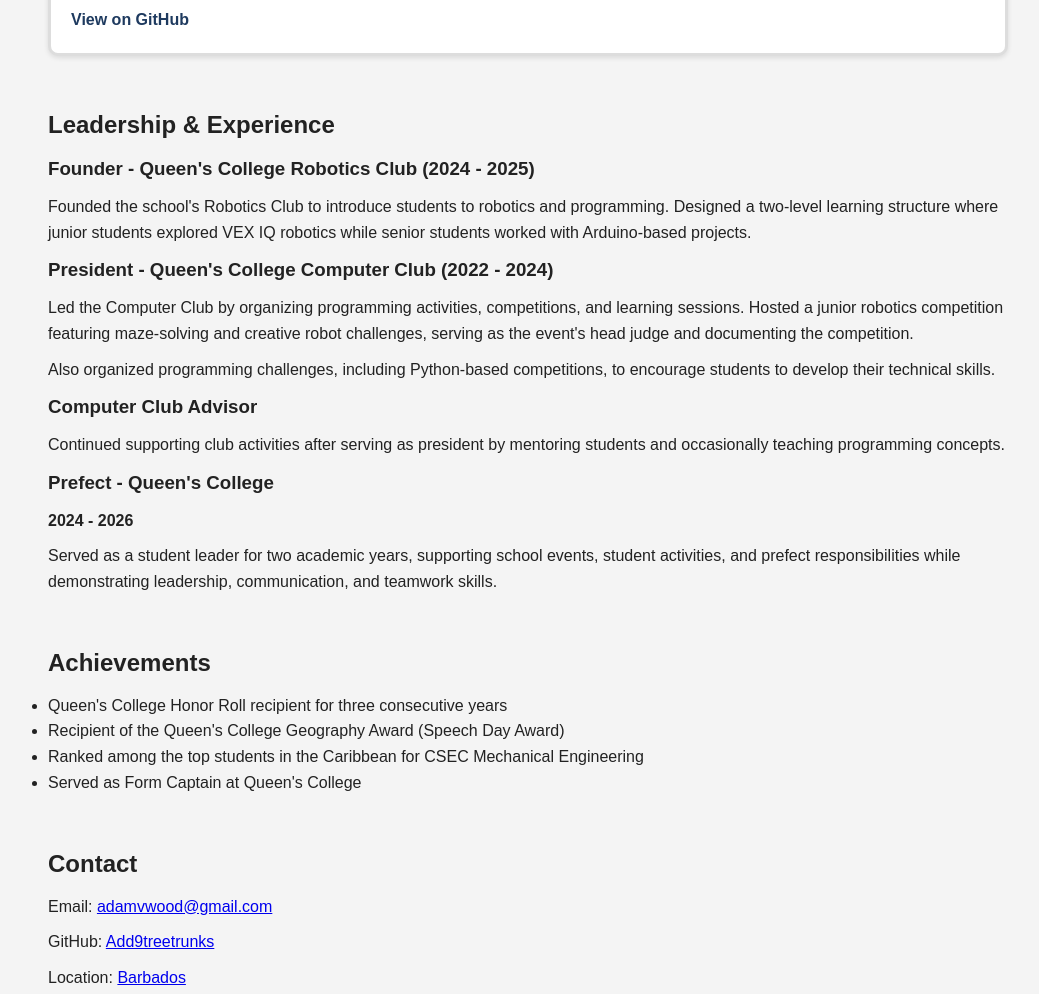
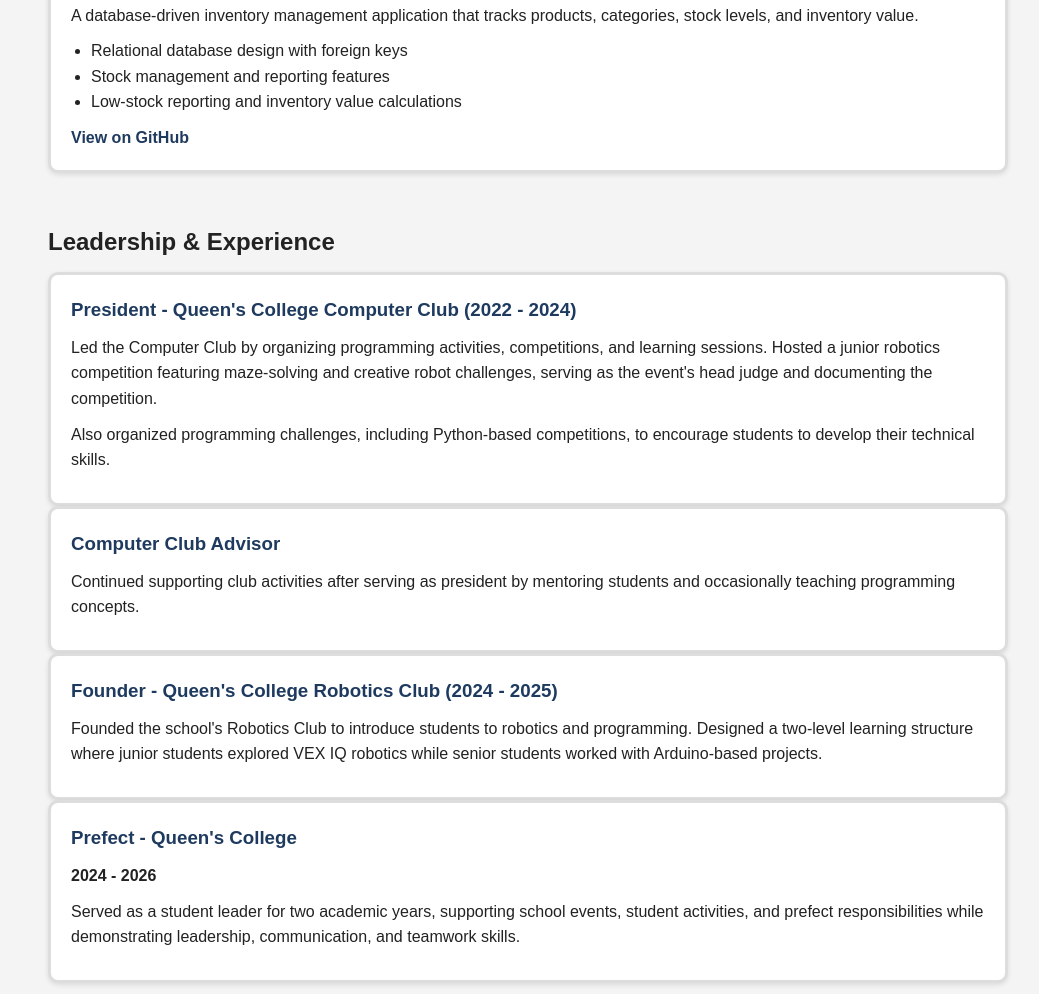
Before and after one commit to Add9treetrunks/adam-wood-portfolio, a website: page Index.html in a window 1280 px wide. Shown: the part 1806-2800 px from the top of the page, without its empty margins (112-1151 px from the left). Drawn offline with Linux system fonts and the light colour scheme.

Commit message:
Add flexbox wrapping and pill styling to all sections

```diff
--- a/Index.html
+++ b/Index.html
@@ -53,7 +53,7 @@
         <section id="education">
             <h2>Education</h2>
 
-            <article>
+            <article class="education-card">
                 <h3>The University of the West Indies, Cave Hill Campus</h3>
                 <p>
                     <strong>B.Sc. Computer Science & Economics</strong><br>
@@ -65,7 +65,7 @@
                 </p>
             </article>
 
-            <article>
+            <article class="education-card">
                 <h3>Queen's College, Barbados</h3>
                 <p>
                     <strong>CAPE / A-Level Studies</strong>
@@ -136,17 +136,7 @@
         <section id="leadership">
             <h2>Leadership & Experience</h2>
 
-            <article>
-                <h3>Founder - Queen's College Robotics Club (2024 - 2025)</h3>
-                <p>
-                    Founded the school's Robotics Club to introduce students to robotics
-                    and programming. Designed a two-level learning structure where junior
-                    students explored VEX IQ robotics while senior students worked with
-                    Arduino-based projects.
-                </p>
-            </article>
-
-            <article>
+            <article class="leadership-card">
                 <h3>President - Queen's College Computer Club (2022 - 2024)</h3>
                 <p>
                     Led the Computer Club by organizing programming activities,
@@ -161,7 +151,7 @@
                 </p>
             </article>
 
-            <article>
+            <article class="leadership-card">
                 <h3>Computer Club Advisor</h3>
                 <p>
                     Continued supporting club activities after serving as president by
@@ -169,7 +159,17 @@
                 </p>
             </article>
 
-            <article>
+            <article class="leadership-card">
+                <h3>Founder - Queen's College Robotics Club (2024 - 2025)</h3>
+                <p>
+                    Founded the school's Robotics Club to introduce students to robotics
+                    and programming. Designed a two-level learning structure where junior
+                    students explored VEX IQ robotics while senior students worked with
+                    Arduino-based projects.
+                </p>
+            </article>
+
+            <article class="leadership-card">
                 <h3>Prefect - Queen's College</h3>
                 <p><strong>2024 - 2026</strong></p>
                 <p>
@@ -180,11 +180,11 @@
             </article>
         </section>
 
-        <section id="achievements">
-<!--            show my achievements-->
+        <section id="achievements" >
+            <!--show my achievements-->
             <h2>Achievements</h2>
 
-            <ul>
+            <ul class="achievement-list">
                 <li>Queen's College Honor Roll recipient for three consecutive years</li>
                 <li>Recipient of the Queen's College Geography Award (Speech Day Award)</li>
                 <li>Ranked among the top students in the Caribbean for CSEC Mechanical Engineering</li>
@@ -195,12 +195,14 @@
         <section id="contact">
             <!-- Contact info -->
             <h2>Contact</h2>
-
-            <p>Email: <a href="mailto:adamvwood@gmail.com">adamvwood@gmail.com</a></p>
-            <p>GitHub: <a href="https://github.com/Add9treetrunks" target="_blank">Add9treetrunks</a></p>
-            <p>Location: <a href="https://www.google.com/maps/place/Barbados/@13.1881635,-59.6176563,12z/
-            data=!3m1!4b1!4m6!3m5!1s0x8c43f1fbae321aa3:0xeec51b38cf4362b!8m2!3d13.193887!4d-59.543198!16z
-            L20vMDE2MnY?entry=ttu&g_ep=EgoyMDI2MDgwMi4wIKXMDSoASAFQAw%3D%3D" target="_blank">Barbados</a> </p>
+            <div class="contact-list">
+                <p>Email: <a href="mailto:adamvwood@gmail.com">adamvwood@gmail.com</a></p>
+                <p>GitHub: <a href="https://github.com/Add9treetrunks" target="_blank">Add9treetrunks</a></p>
+                <p>LinkedIn: <a href="" target="_blank">Currently Unavailable</a></p>
+                <p>Location: <a href="https://www.google.com/maps/place/Barbados/@13.1881635,-59.6176563,12z/
+                data=!3m1!4b1!4m6!3m5!1s0x8c43f1fbae321aa3:0xeec51b38cf4362b!8m2!3d13.193887!4d-59.543198!16z
+                L20vMDE2MnY?entry=ttu&g_ep=EgoyMDI2MDgwMi4wIKXMDSoASAFQAw%3D%3D" target="_blank">Barbados</a> </p>
+            </div>
         </section>
     </main>
 
--- a/style.css
+++ b/style.css
@@ -59,6 +59,24 @@
     text-decoration: underline;
 }
 
+/*Education Cards with Flexbox*/
+
+.education-card{
+     flex: 1 1 300px;
+     background-color: white;
+     padding: 20px;
+     border-radius: 10px;
+     border: 3px solid #ddd;
+     box-shadow: 0 2px 5px rgba(0,0,0,0.1);
+}
+
+.education-card h3{
+    color: #1e3a5f;
+}
+
+.education-card ul{
+     padding-left: 20px;
+}
 /*Skills List with Flexbox*/
 
 .skills-list {
@@ -104,6 +122,7 @@
 .project-card ul {
     padding-left: 20px;
 }
+
 /*Github Links*/
 .project-card a {
     display: inline-block;
@@ -117,6 +136,62 @@
     text-decoration: underline;
 }
 
+/*Leadership & Experience Cards with Flexbox*/
+.leadership-card{
+    flex: 1 1 300px;
+    background-color: white;
+    padding: 20px;
+    border-radius: 10px;
+    border: 3px solid #ddd;
+    box-shadow: 0 2px 5px rgba(0,0,0,0.1);
+}
+
+.leadership-card h3 {
+    color: #1e3a5f;
+}
+
+/*Achievements Cards with Flexbox*/
+.achievement-list {
+    display: flex;
+    flex-wrap: wrap;
+    gap: 12px;
+    list-style: none;
+    margin-top: 15px;
+}
+
+.achievement-list li {
+    background-color: #1e3a5f;
+    color: white;
+    padding: 10px 16px;
+    border-radius: 20px;
+    font-size: 1rem;
+}
+
+/*Contact Cards with Flexbox*/
+.contact-list {
+    display: flex;
+    flex-wrap: wrap;
+    gap: 12px;
+    margin-top: 15px;
+}
+
+.contact-list p {
+    background-color: #1e3a5f;
+    color: white;
+    padding: 10px 16px;
+    border-radius: 20px;
+    font-size: 1rem;
+    margin: 0; /* reset default paragraph margin */
+}
+
+.contact-list a {
+    color: white; /* make links stand out */
+    text-decoration: none;
+}
+
+.contact-list a:hover {
+    text-decoration: underline;
+}
 /*Footer*/
 
 footer {
@@ -125,10 +200,6 @@
     background-color: #1e3a5f;
     color: white;
 }
-
-/* ==================================================
-   Day 6: Responsive Design
-   ================================================== */
 
 @media (max-width: 768px) {
 
```
